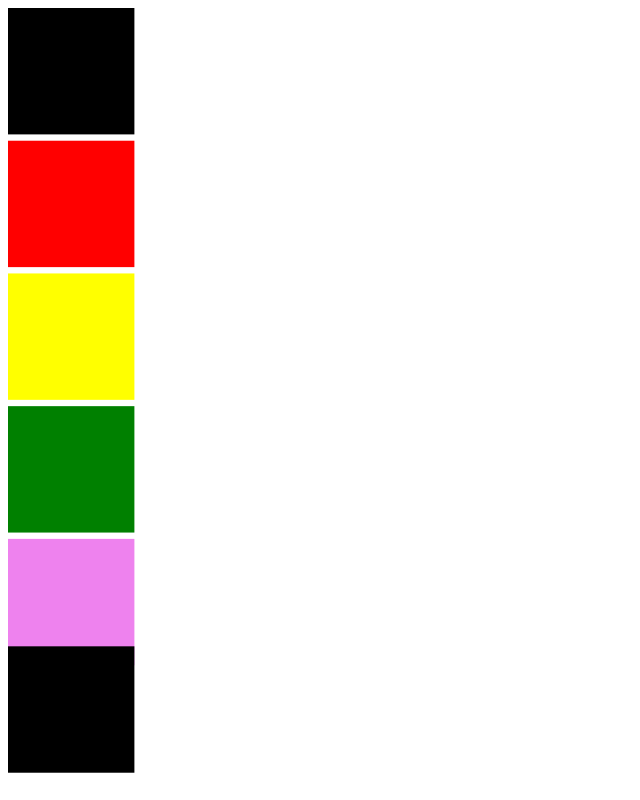
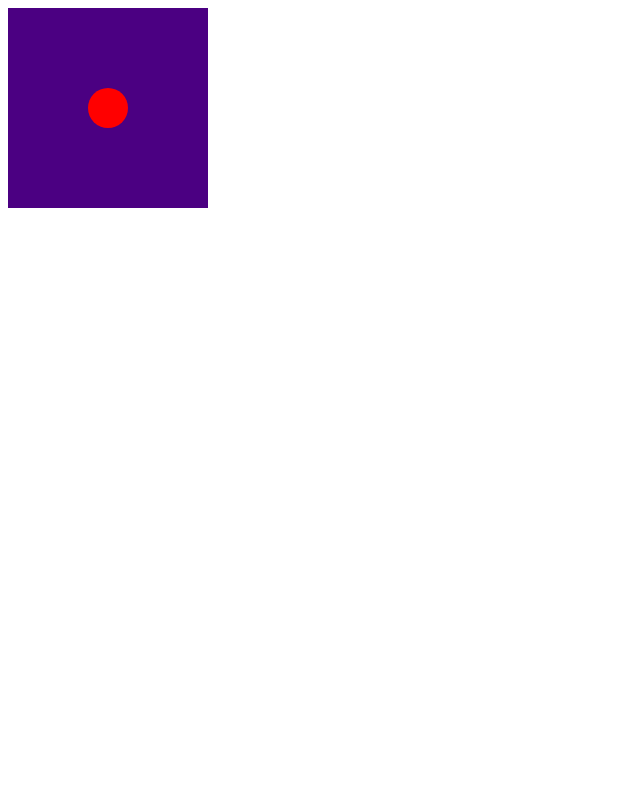
Before and after one commit to Santhosh-KS/ts_experiments, a React (Vite) app in the folder svgFilterExperiments/: page / in a window 1280 px wide. Shown: the top 800 px of the page, without its empty margins (0-640 px from the left). Built offline with nearby package versions, Linux system fonts and the light colour scheme; the HTML template or start-up script is replaced by a standard one.

Commit message:
Basic drag and drop on SVG working!

```diff
--- a/svgFilterExperiments/src/AnimateBasics.tsx
+++ b/svgFilterExperiments/src/AnimateBasics.tsx
@@ -10,6 +10,7 @@ export default function RotatingRect() {
       // {animatingCircle}
   return (
       <svg viewBox='0 0 200 200'>
+        <path id="path40042" d="M4071.863 2630.96a6.004 6.004 0 0 1 1.943-3.973 6.004 6.004 0 0 1 4.151-1.526 5.988 5.988 0 0 1 3.664 1.406" stroke="black" strokeWidth="10"/>
       <rect width="10%" height="10%" >
         <animate attributeName="x" dur="10s" values="0; 10; 100"  calcMode="linear" fill="freeze"/>
       </rect>
@@ -39,6 +40,23 @@ export default function RotatingRect() {
         <animate attributeName="rx" begin="pulse.end" dur="10s" values="0;10" fill="freeze"/>
         <animate attributeName="fill" begin="pulse.end" dur="5s" from="gray" to="green" fill="freeze"/>
       </rect>
+        <animate attributeName="stroke" dur="10s" from="green" to="magenta" fill="freeze"/>
+      <rect y="122" width="10%" height="10%" fill="none" stroke="green" >
+        <animate attributeName="rx" dur="10s" values="0;10" fill="freeze"/>
+        <animate attributeName="stroke-width" dur="10s" values="0;10;2" fill="freeze"/>
+      </rect>
+     <circle fill="none" stroke="blue" strokeOpacity="0.1" stroke-width="4" cx="50" cy="50" r="44" />
+  <circle fill="blue" stroke="blue" opacity="0.8" cx="8" cy="54" r="6" >
+    <animateTransform
+      attributeName="transform"
+      dur="2s"
+      type="rotate"
+      from="0 50 48"
+      to="360 50 52"
+      repeatCount="indefinite" />
+
+  </circle>
+
       </svg>
       )
 }
--- a/svgFilterExperiments/src/App.tsx
+++ b/svgFilterExperiments/src/App.tsx
@@ -8,10 +8,17 @@ import DilutedWaterPaintEffect from "./DilutedWaterColorEffect";
 import DarkWaterEffect from "./DarkWaterColorEffect";
 import ReflectionEffect from "./ReflectionEffect";
 import RotatingRect from "./AnimateBasics";
+import DragAndDrop from "./DragAndDrop";
+
 function App() {
   return (
   <>
-    <RotatingRect/>
+      <DragAndDrop />
+  </>
+  )
+}
+
+    /* <RotatingRect/>
    <ReflectionEffect/>
    <DarkWaterEffect/>
    <DilutedWaterPaintEffect/>
@@ -20,9 +27,5 @@ function App() {
    <RingNebula/>
    <InkEffect/>
    <ChalkEffect/>
-   <StarEffect/>
-  </>
-  )
-}
-
+   <StarEffect/>  */
 export default App
--- /dev/null
+++ b/svgFilterExperiments/src/DragAndDrop.tsx
@@ -0,0 +1,80 @@
+import { useState, MouseEvent} from 'react'
+
+type Position = {
+    x: number,
+    y: number,
+    mouseDown:boolean,
+}
+
+export default function DragAndDrop() {
+   const [position, setPosition] = useState<Position>({ x:0, y:0, mouseDown:false })
+   function adjustPosition(e:MouseEvent<SVGElement>, downEvent:boolean):Position  {
+      let svg  = document.querySelector('#mySvg') as SVGSVGElement
+      let pt = svg.createSVGPoint()
+      pt.x = e.clientX
+      pt.y = e.clientY
+      let t = svg.getScreenCTM() as DOMMatrix
+      pt = pt.matrixTransform(t.inverse())
+      console.log(pt)
+      return {
+        x:pt.x ,
+        y:pt.y ,
+        mouseDown:downEvent
+      };
+   }
+
+  function handleMouseUp(e:MouseEvent<SVGElement>) {
+    const pos = adjustPosition(e, false);
+    setPosition(pos)
+    // printEvent(e)
+  }
+
+  function handleMouseDown(e:MouseEvent<SVGElement>) {
+    const pos = adjustPosition(e, true);
+    setPosition(pos)
+    // console.log(position)
+    // printEvent(e)
+  }
+
+  function handleMouseMove(e:MouseEvent<SVGElement>) {
+    if (position.mouseDown) {
+      handleMouseDown(e)
+      const pos = adjustPosition(e, true);
+      setPosition(pos)
+      // console.log(position)
+    }
+  }
+
+  return (
+    <>
+    <svg id="mySvg"
+        width="200px"
+        height="200px"
+        viewBox="-1 -1 2 2"
+        preserveAspectRatio="none"
+        xmlns="http://www.w3.org/2000/svg"
+        style={{background: "indigo"}}>
+          <circle
+          id="circ1"
+          cx={position.x}
+          cy={position.y}
+          onMouseUp={(e)=>handleMouseUp(e)}
+          onMouseDown={(e)=>handleMouseDown(e)}
+          onMouseMove={(e)=>handleMouseMove(e)}
+          r="10%"
+          fill="red" />
+    </svg>
+  </>
+  )
+}
+
+function printEvent(e:React.MouseEvent<SVGElement>) {
+  // const p = e.currentTarget.tagName
+  let svg  = document.querySelector('#mySvg') as SVGSVGElement
+  let pt = svg.createSVGPoint()
+  pt.y = e.clientY
+  pt.x = e.clientX
+  let t = svg.getScreenCTM() as DOMMatrix
+  pt = pt.matrixTransform(t.inverse())
+  console.log(pt)
+}
```
